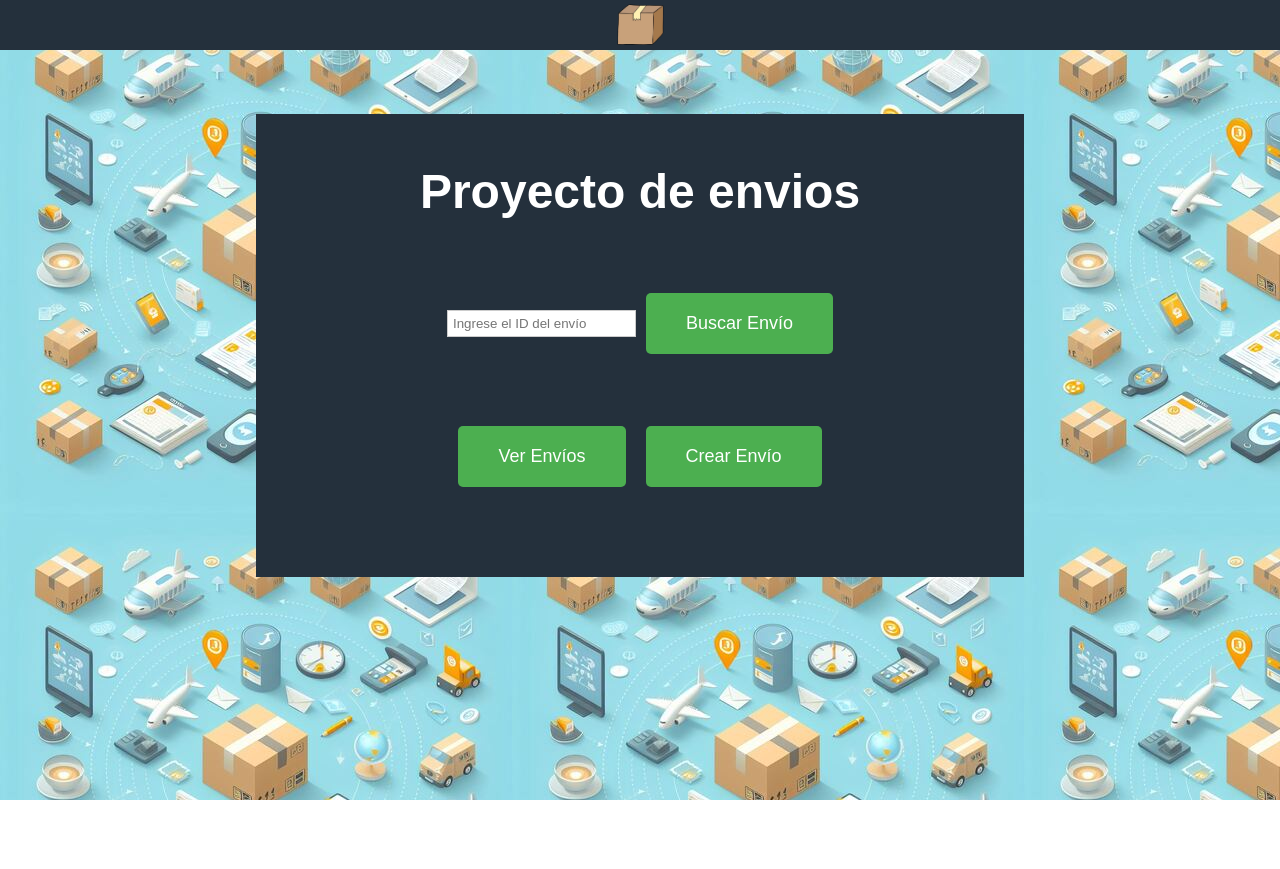
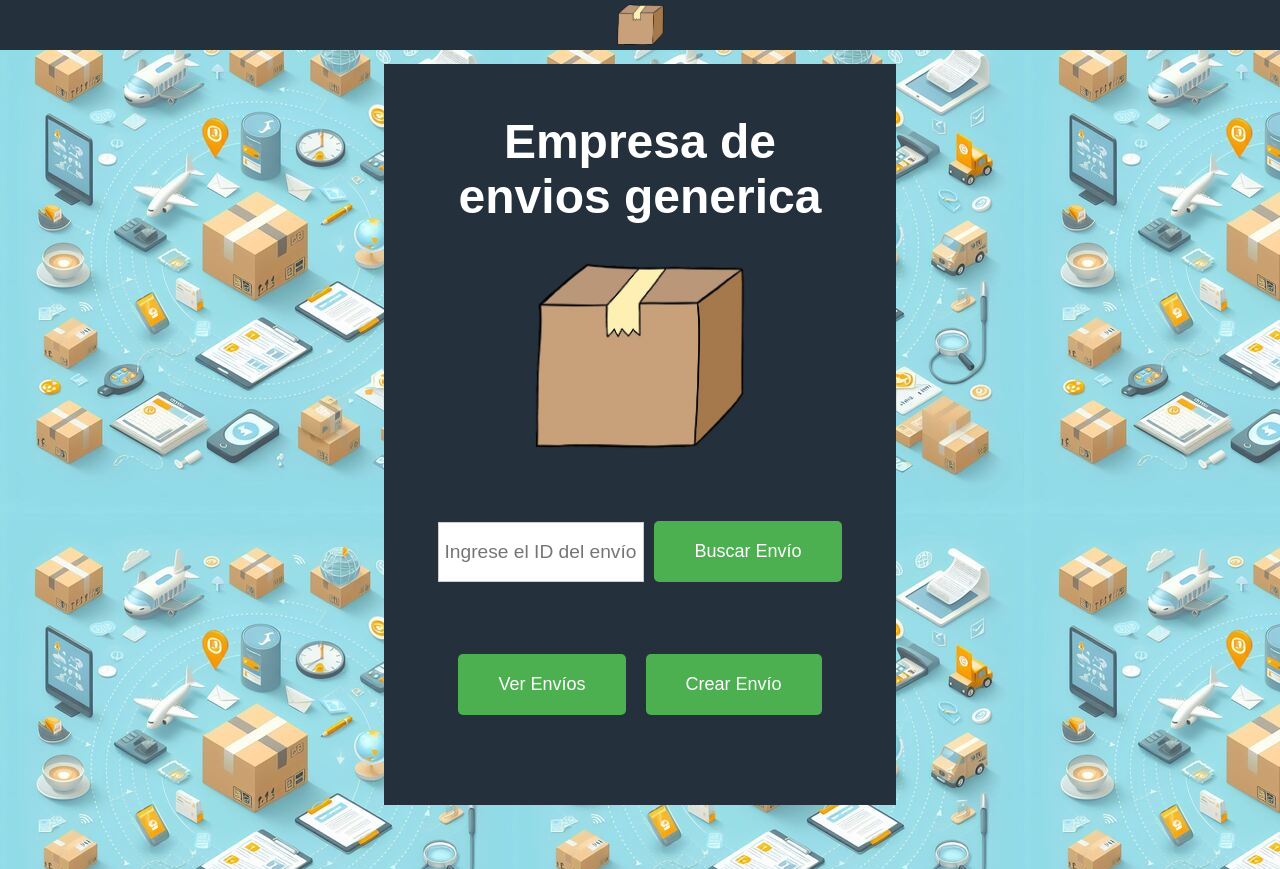
Before and after one commit to benjag22/dise-o_soft, a React (Create React App) app in the folder my-app/: page / in a window 1280 px wide. Before the commit the page ends 800 px from the top, so only its background shows below. Built offline with nearby package versions, Linux system fonts and the light colour scheme.

Commit message:
feat: se agrega una nav bar que se quede fija con el scroll

```diff
--- a/my-app/src/Otros/BuscarEnvio.css
+++ b/my-app/src/Otros/BuscarEnvio.css
@@ -7,6 +7,9 @@ form {
     padding: 5px;
     border: 1px solid #ccc;
     margin-right: 10px;
+    width: 50%;
+    height: 60px;
+    font-size: larger;
   }
 
   button {
--- a/my-app/src/components/NavBar.css
+++ b/my-app/src/components/NavBar.css
@@ -10,3 +10,10 @@ nav{
     width: 30%;
 
 }
+
+#nav_bar_inicio{
+    position:fixed;
+    width:100%;
+    margin: 0px;
+    top:0;
+}
--- a/my-app/src/components/NavBar.js
+++ b/my-app/src/components/NavBar.js
@@ -4,7 +4,7 @@ import logo from './assets/logo.png'
 
 export function NavBar() {
   return (
-    <nav >
+    <nav id="nav_bar_inicio">
         <a href='/' id='boton_home'><img src={logo} width="55"/></a>
     </nav>
   )
--- a/my-app/src/pages/Home.css
+++ b/my-app/src/pages/Home.css
@@ -12,10 +12,11 @@
     flex-direction: column;
     justify-content: center;
     align-items: center;
-    width: 60%;
+    width: 40%;
     height:10%;
-    margin-left: 20%;
+    margin-left: 30%;
     margin-top: 5%;
+    margin-bottom: 5%;
   }
 
   .home-container h1 {
--- a/my-app/src/pages/Home.js
+++ b/my-app/src/pages/Home.js
@@ -2,6 +2,7 @@ import React from 'react';
 import { useNavigate } from 'react-router-dom';
 import BuscarEnvio from '../Otros/BuscarEnvio';
 import './Home.css';
+import logo from '../components/assets/logo.png'
 
 export default function Home() {
   const navigate = useNavigate();
@@ -16,7 +17,8 @@ export default function Home() {
 
   return (
     <div className="home-container">
-      <h1>Proyecto de envios</h1>
+      <h1>Empresa de envios generica</h1>
+      <img src={logo} width="250"/>
       <br></br>
       <br></br>
       <br></br>
```
